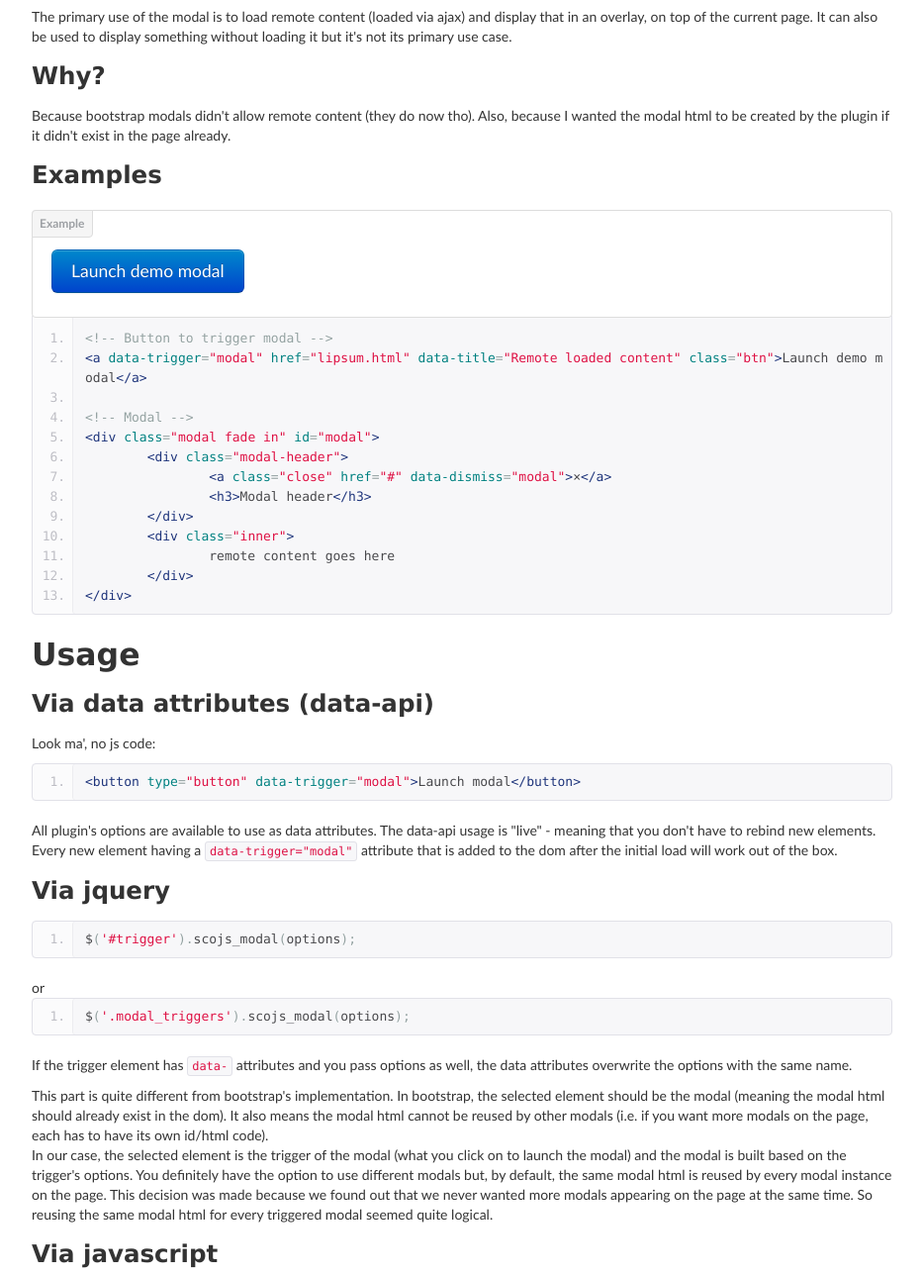
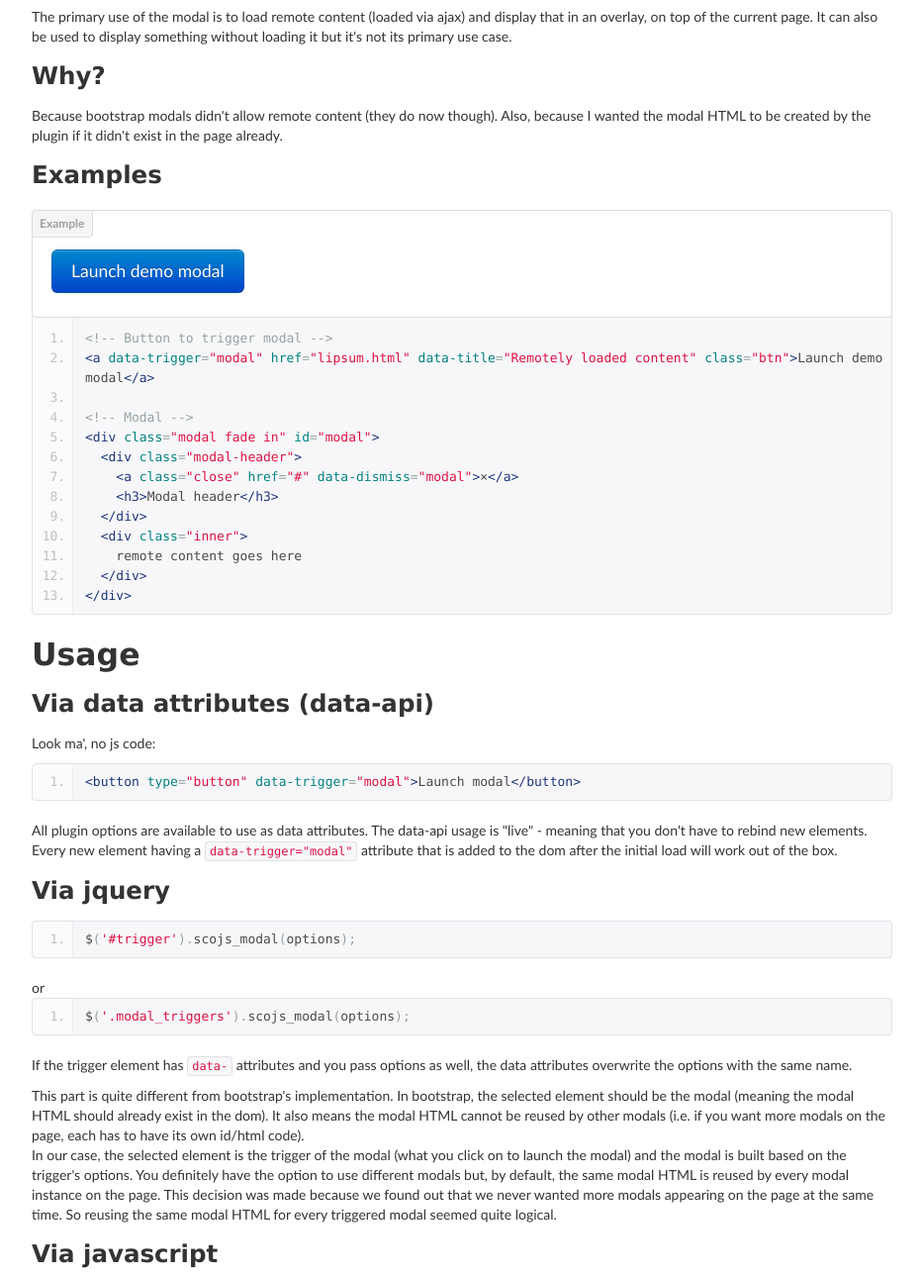
Before and after one commit to terebentina/sco.js, a plain HTML site: page index.html in a window 1280 px wide. Shown: the part 956-2246 px from the top of the page at 99% size, without its empty margins (323-1256 px from the left). Drawn offline with Linux system fonts and the light colour scheme.

Commit message:
proof read by @valdelama

```diff
--- a/index.html
+++ b/index.html
@@ -93,16 +93,16 @@
 					</p>
 
 					<h3>Why?</h3>
-					<p>Because bootstrap modals didn't allow remote content (they do now tho). Also, because I wanted the modal html to be created by the plugin
+					<p>Because bootstrap modals didn't allow remote content (they do now though). Also, because I wanted the modal HTML to be created by the plugin
 					if it didn't exist in the page already.</p>
 
 					<h3>Examples</h3>
 					<div class="bs-docs-example" style="padding-bottom: 24px;">
-						<a data-trigger="modal" href="lipsum.html" data-title="Remote loaded content" class="btn btn-primary btn-large">Launch demo modal</a>
+						<a data-trigger="modal" href="lipsum.html" data-title="Remotely loaded content" class="btn btn-primary btn-large">Launch demo modal</a>
 					</div>
 					<pre class="prettyprint linenums">
 &lt;!-- Button to trigger modal -->
-&lt;a data-trigger="modal" href="lipsum.html" data-title="Remote loaded content" class="btn">Launch demo modal&lt;/a>
+&lt;a data-trigger="modal" href="lipsum.html" data-title="Remotely loaded content" class="btn">Launch demo modal&lt;/a>
 
 &lt;!-- Modal -->
 &lt;div class="modal fade in" id="modal">
@@ -119,7 +119,7 @@
 					<h3>Via data attributes (data-api)</h3>
 					<p>Look ma', no js code:</p>
 					<pre class="prettyprint linenums">&lt;button type="button" data-trigger="modal">Launch modal&lt;/button></pre>
-					<p>All plugin's options are available to use as data attributes. The data-api usage is "live" - meaning that you don't have to rebind new elements. Every new element
+					<p>All plugin options are available to use as data attributes. The data-api usage is "live" - meaning that you don't have to rebind new elements. Every new element
 					having a <code>data-trigger="modal"</code> attribute that is added to the dom after the initial load will work out of the box.</p>
 
 					<h3>Via jquery</h3>
@@ -127,11 +127,11 @@
 					or
 					<pre class="prettyprint linenums">$('.modal_triggers').scojs_modal(options);</pre>
 					<p>If the trigger element has <code>data-</code> attributes and you pass options as well, the data attributes overwrite the options with the same name.</p>
-					<p>This part is quite different from bootstrap's implementation. In bootstrap, the selected element should be the modal (meaning the modal html should already exist in the dom).
-					It also means the modal html cannot be reused by other modals (i.e. if you want more modals on the page, each has to have its own id/html code).<br>
+					<p>This part is quite different from bootstrap's implementation. In bootstrap, the selected element should be the modal (meaning the modal HTML should already exist in the dom).
+					It also means the modal HTML cannot be reused by other modals (i.e. if you want more modals on the page, each has to have its own id/html code).<br>
 					In our case, the selected element is the trigger of the modal (what you click on to launch the modal) and the modal is built based on the trigger's options.
-					You definitely have the option to use different modals but, by default, the same modal html is reused by every modal instance on the page.
-					This decision was made because we found out that we never wanted more modals appearing on the page at the same time. So reusing the same modal html for every triggered modal
+					You definitely have the option to use different modals but, by default, the same modal HTML is reused by every modal instance on the page.
+					This decision was made because we found out that we never wanted more modals appearing on the page at the same time. So reusing the same modal HTML for every triggered modal
 					seemed quite logical.</p>
 
 					<h3>Via javascript</h3>
@@ -161,7 +161,7 @@
 								<td>target</td>
 								<td>string</td>
 								<td>#modal</td>
-								<td>The modal ID. If a html element with this ID already exists in the DOM, it will be used, otherwise a standard html modal structure will be created
+								<td>The modal ID. If a HTML element with this ID already exists in the DOM, it will be used, otherwise a standard HTML modal structure will be created
 								automatically. The default structure is:
 									<pre class="prettyprint linenums">
 &lt;div class="modal fade" id="modal">
@@ -184,11 +184,11 @@
 								<td>content</td>
 								<td>string</td>
 								<td>''</td>
-								<td>The content to use instead inside the modal of remote loading. You could use it like
+								<td>Use this to define the modal content when you don't want to load the content remotely. Use either this option or the remote one but not both at once. You could use it like
 									<pre class="prettyprint linenums">$('#trigger').scojs_modal({content: 'Lorem ipsum...'});</pre>
 									or
 									<pre class="prettyprint linenums">$('#trigger').scojs_modal({content: $('#other').html()});</pre>
-									Note that if both the remote and content options are specified, the content is ignored. With the data-api, set the href of the triggering <code>&lt;a&gt;</code> element
+									Note that if both the remote and content options are specified, the content is ignored. With the data-api, set the href
 									to an empty string or '#' to have the remote option ignored.
 								</td>
 							</tr>
@@ -196,7 +196,7 @@
 								<td>appendTo</td>
 								<td>string</td>
 								<td>body</td>
-								<td>By default, the new modal and backdrop html are appended to the body element. Use this option to append them to some other element.</td>
+								<td>By default, the new modal and backdrop HTML are appended to the body element. Use this option to append them to some other element.</td>
 							</tr>
 							<tr>
 								<td>cache</td>
@@ -209,7 +209,7 @@
 								<td>keyboard</td>
 								<td>boolean</td>
 								<td>false</td>
-								<td>Closes the modal when escape key is pressed.</td>
+								<td>Closes the modal when the escape key is pressed.</td>
 							</tr>
 							<tr>
 								<td>nobackdrop</td>
```
Lines whose indentation alone changed are shown as unchanged.
